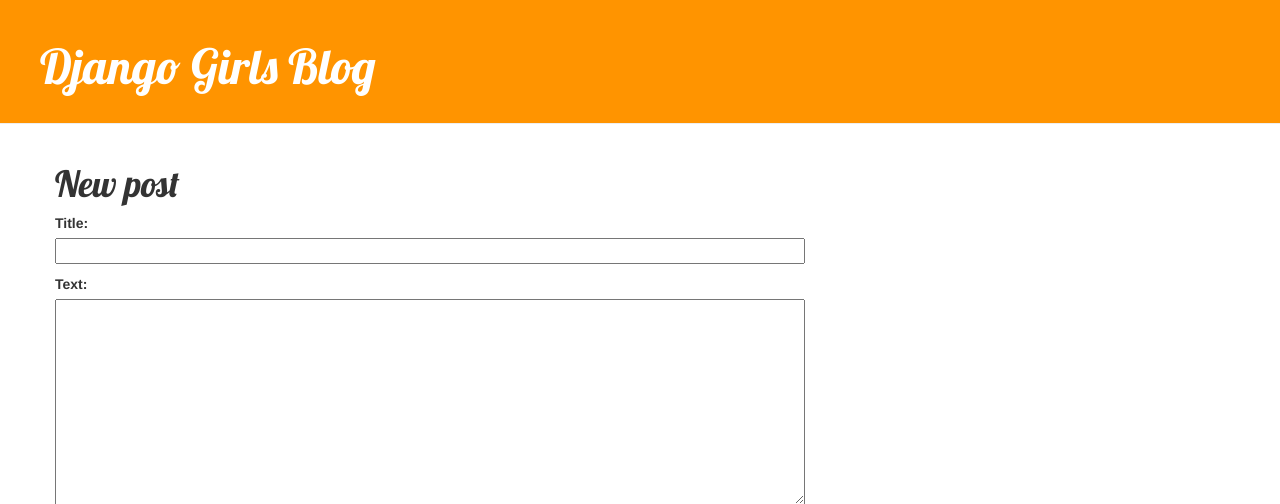
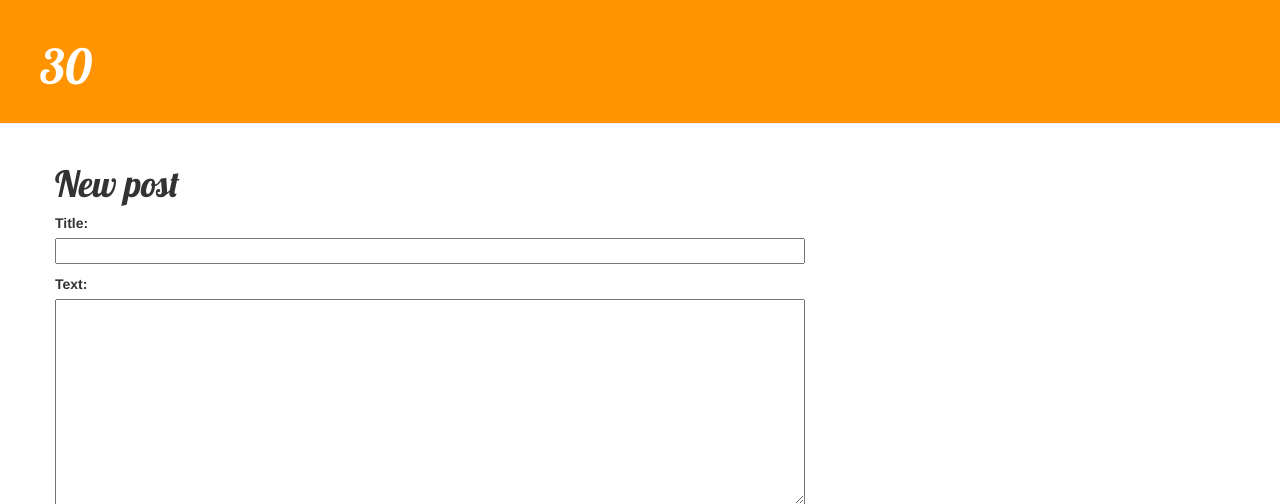
Before and after one commit to cyriaka90/my-first-blog, a Django app: page /post/new/ in a window 1280 px wide. Shown: the top 504 px of the page. Run offline with Django 3.2, Linux system fonts and the light colour scheme; some libraries are stand-ins or nearby versions.

Commit message:
Update base.html

```diff
--- a/blog/templates/blog/base.html
+++ b/blog/templates/blog/base.html
@@ -9,7 +9,7 @@
     </head>
     <body>
         <div class="page-header">
-            <h1><a href="/">Django Girls Blog</a></h1>
+            <h1><a href="/">30</a></h1>
             {% if user.is_authenticated %}
             <a href="{% url 'post_new' %}" class="top-menu"><span class="glyphicon glyphicon-plus"></span></a>
             {% endif %}
```
